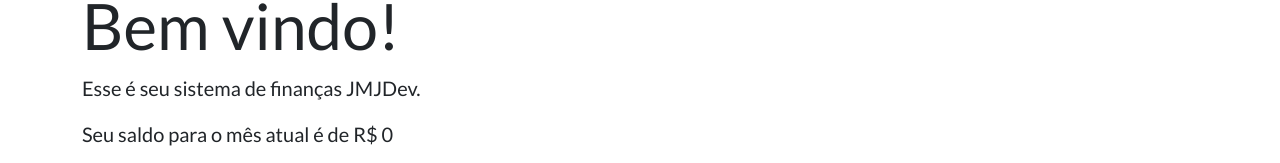
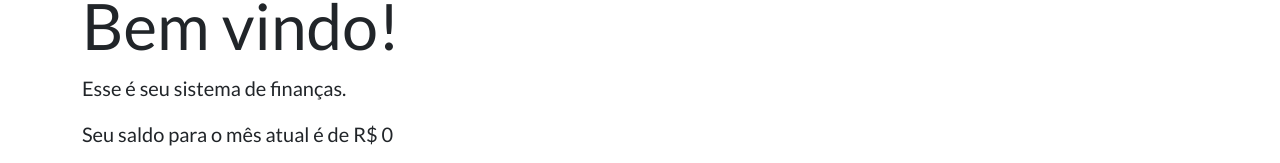
Before and after one commit to JmJunior20/minhas-financas-app, a React (Create React App) app: page /#/home in a window 1280 px wide. Shown: the part 132-295 px from the top of the page. Built offline with nearby package versions, Linux system fonts and the light colour scheme.

Commit message:
Acertando a Home

```diff
--- a/src/views/home.js
+++ b/src/views/home.js
@@ -9,7 +9,7 @@ class Home extends React.Component {
     return (
       <div className="jumbotron">
         <h1 className="display-3">Bem vindo!</h1>
-        <p className="lead">Esse é seu sistema de finanças JMJDev.</p>
+        <p className="lead">Esse é seu sistema de finanças.</p>
         <p className="lead">
           Seu saldo para o mês atual é de R$ {this.state.saldo}
         </p>
```
